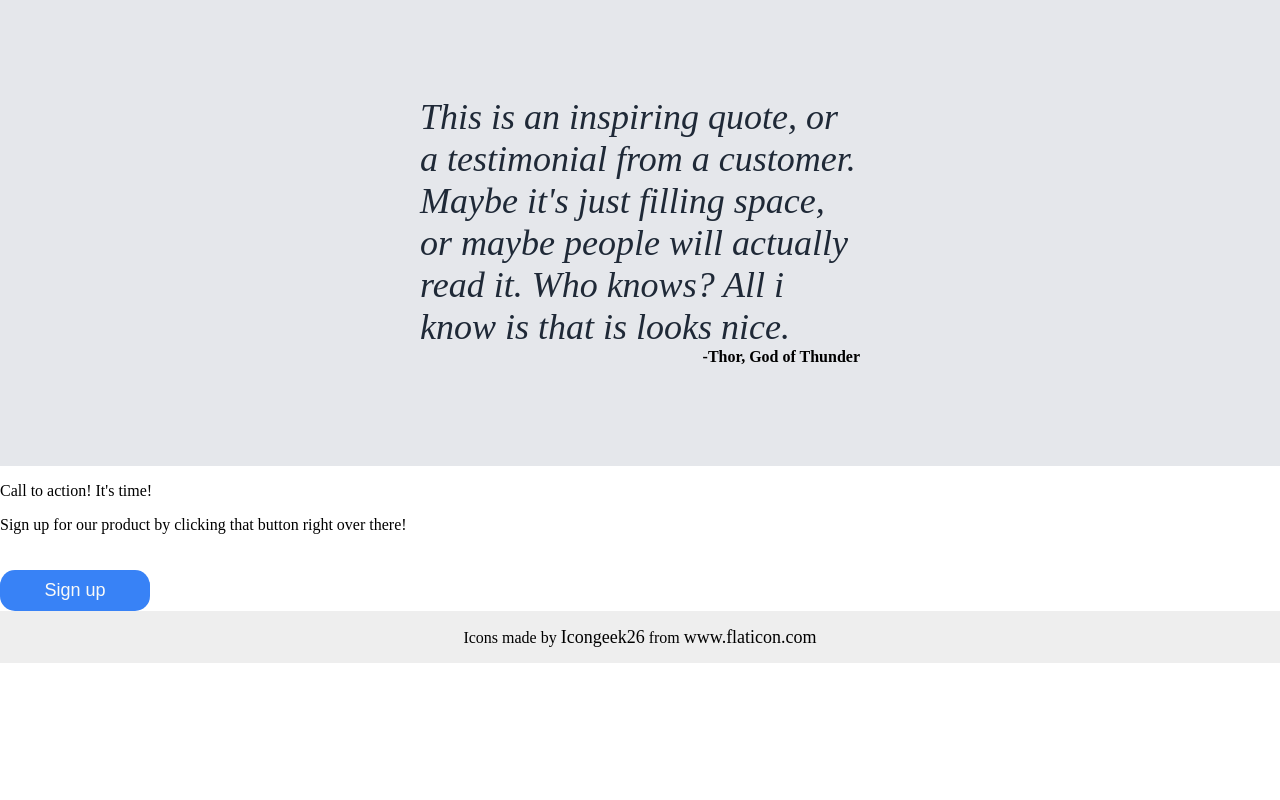
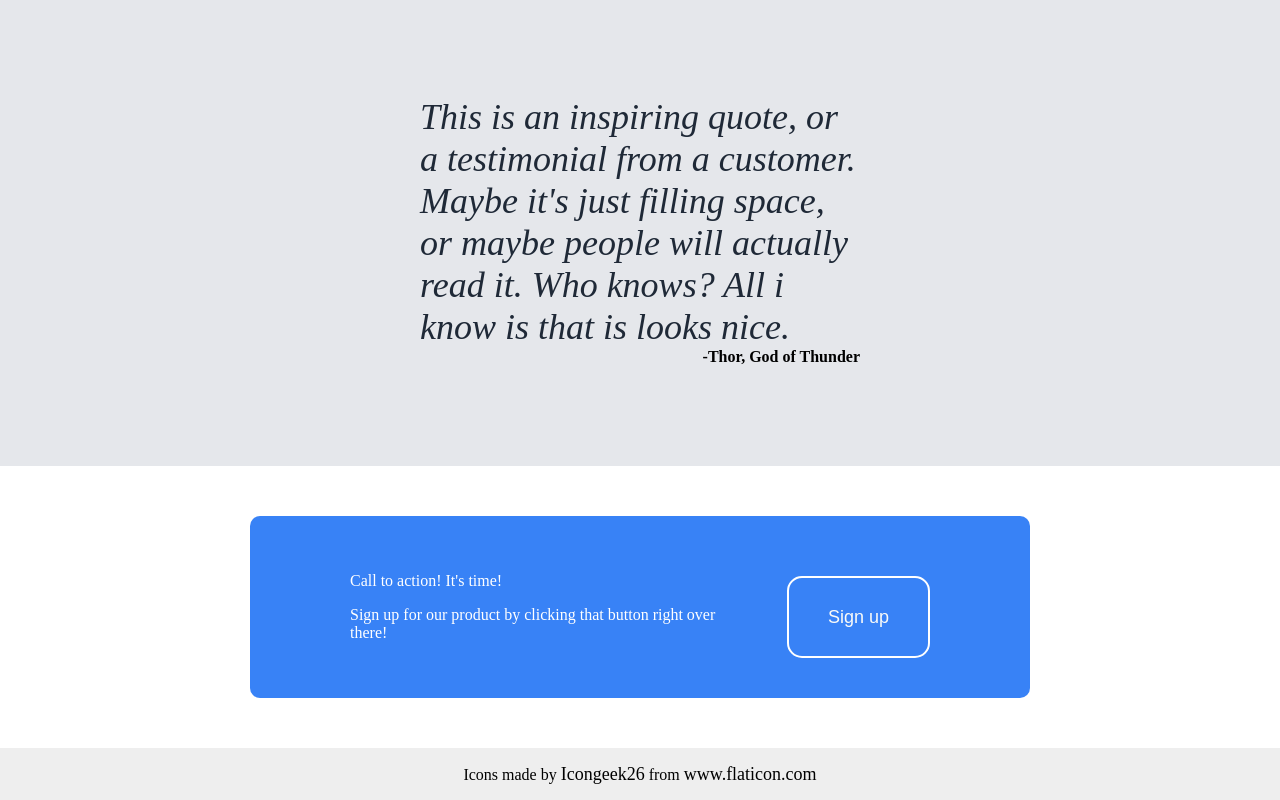
Before and after one commit to LeGrandMoose/LandingPage, a plain HTML site: page index.html in a window 1280 px wide. Shown: the part 943-1743 px from the top of the page. Before the commit the page ends 1606 px from the top, so only its background shows below. Drawn offline with Linux system fonts and the light colour scheme.

Commit message:
Add styling for final section
Small changes made in html file also.

```diff
--- a/index.html
+++ b/index.html
@@ -74,7 +74,7 @@
 
     </div>
 
-    <div class="contianer4">
+    <div class="container4">
             <div class="content4">
                 <div class="maintext4">
                     <p class="heading4">Call to action! It's time!</p>
@@ -85,12 +85,10 @@
                 </button>
             </div>
     </div>
-
     <!-- disregard this section, it's here to give attribution to the creator of these icons -->
     <div class="footer">
         <div>Icons made by <a class='footerlink' href="https://www.flaticon.com/authors/icongeek26" title="Icongeek26">Icongeek26</a> from <a class="footerlink"href="https://www.flaticon.com/" title="Flaticon">www.flaticon.com</a></div>
     </div>
-
 </body>
 
 </html>
--- a/style.css
+++ b/style.css
@@ -134,6 +134,34 @@ img {
     margin-left: auto;
 }
 
+.container4 {
+    display: flex;
+    padding:50px 250px;
+    justify-content: center;
+    align-items: center;
+
+}
+
+.content4 {
+    flex:1 1 0;
+    display: flex;
+    flex-direction: row;
+    gap: 50px;
+    background-color: #3882f6;
+    border-radius: 10px;
+    padding: 40px 100px;
+    color: white;
+}
+.container4 .sign-up {
+    border-style: double;
+    border-color: white;
+    margin-left: auto;
+    padding: 2px;
+}
+
+.heading4 {
+
+}
 /* do not edit this footer */
 .footer {
 
```
